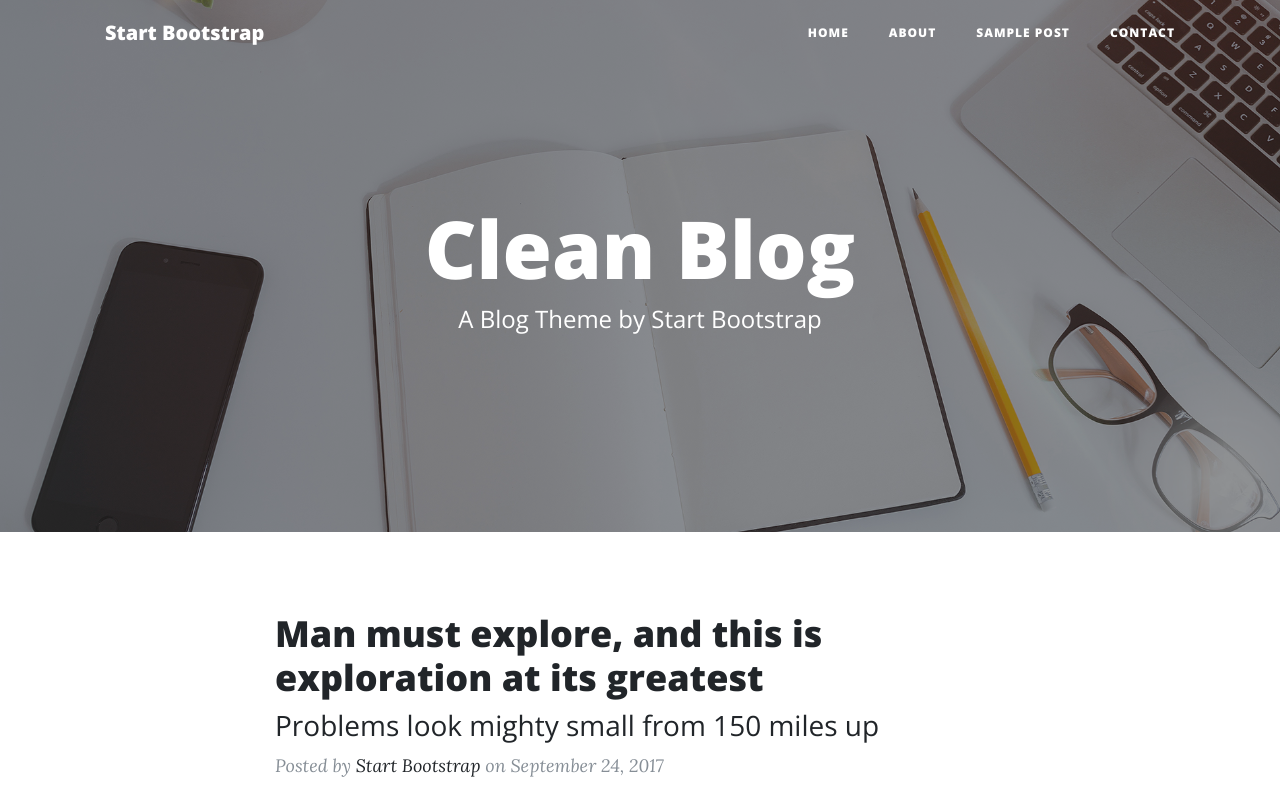
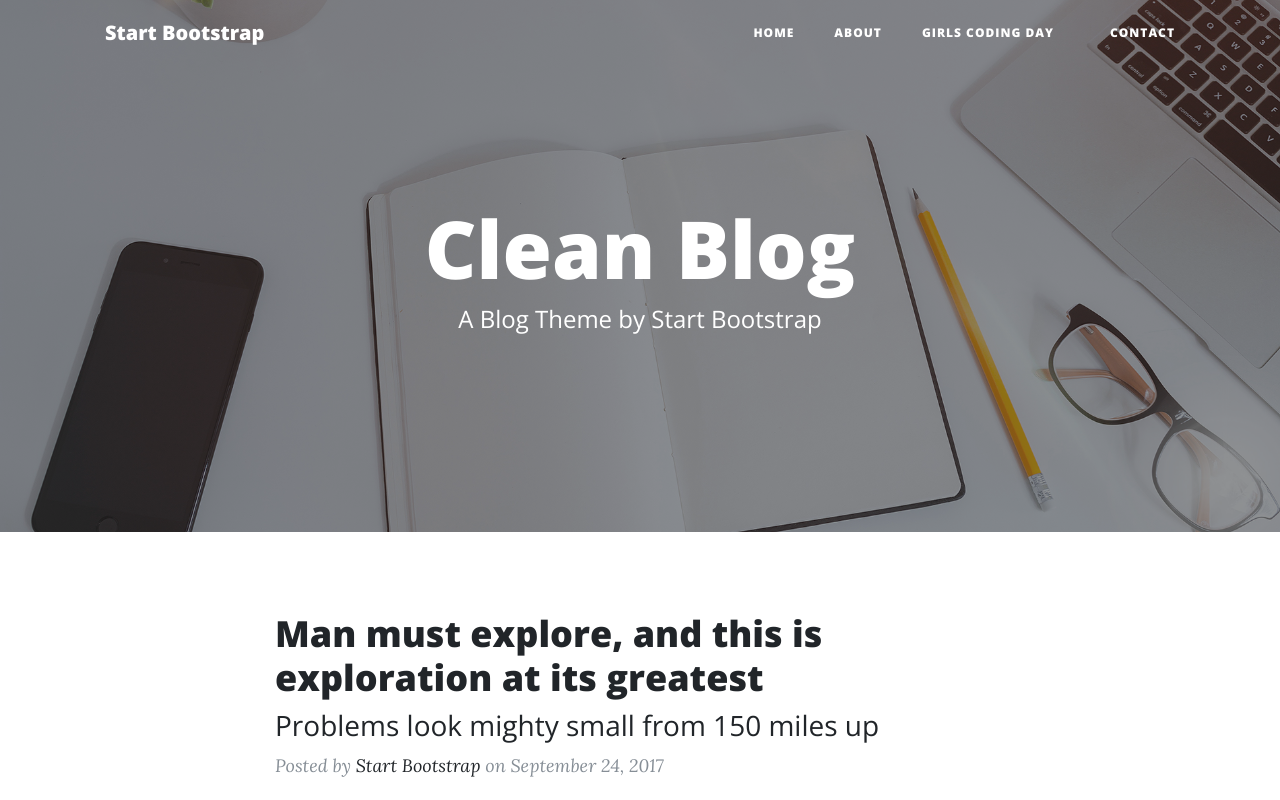
Before and after one commit to Teresa22zcx/GirlsCodingDayDemo, a website: page startbootstrap-clean-blog-gh-pages/index.html in a window 1280 px wide. Shown: the top 800 px of the page. Drawn offline with nearby package versions, Linux system fonts and the light colour scheme.

Commit message:
modify index.html
1.修改tile
2.修改导航栏

```diff
--- a/startbootstrap-clean-blog-gh-pages/index.html
+++ b/startbootstrap-clean-blog-gh-pages/index.html
@@ -9,7 +9,7 @@
     <meta name="author" content="">
 
     <title>Clean Blog - Start Bootstrap Theme</title>
-
+    <title>Girls Coding Day's Blog</title>
     <!-- Bootstrap core CSS -->
     <link href="vendor/bootstrap/css/bootstrap.min.css" rel="stylesheet">
 
@@ -42,7 +42,7 @@
               <a class="nav-link" href="about.html">About</a>
             </li>
             <li class="nav-item">
-              <a class="nav-link" href="post.html">Sample Post</a>
+              <a class="navbar-brand" href="index.html">Girls Coding Day</a>
             </li>
             <li class="nav-item">
               <a class="nav-link" href="contact.html">Contact</a>
```
